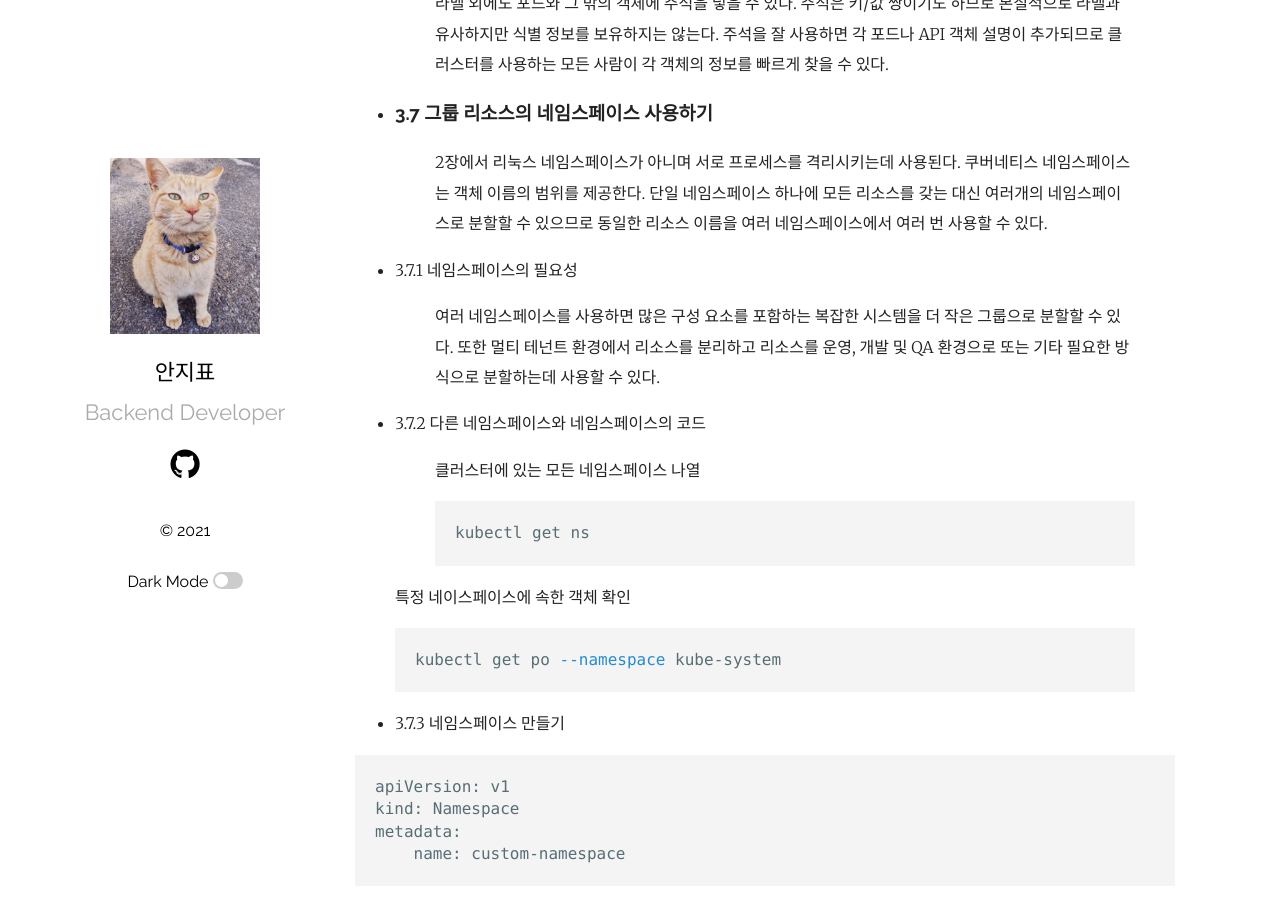
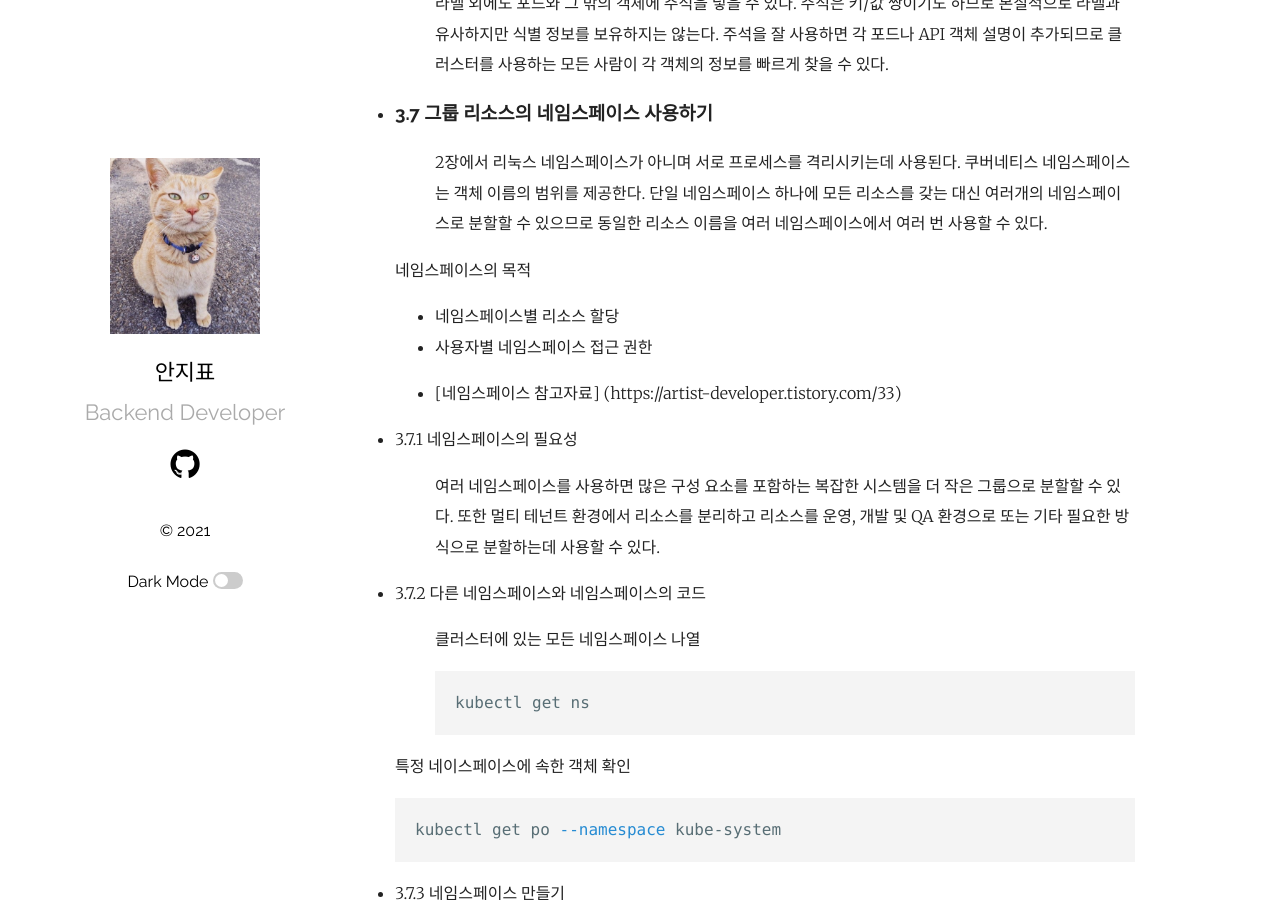
Before and after one commit to ppyong/ppyong.github.io, a Jekyll site: the page built from _posts/2021-09-27-kubernetes-in-action(chapter2~3).md, in a window 1280 px wide and 900 px high, scrolled down 9074 px. Built offline with Jekyll 4.4.1, drawn with Linux system fonts in a browser that asks for light colours; some of the changed text lies outside the part shown.

Commit message:
temp-20210104-1

```diff
--- a/_posts/2021-09-27-kubernetes-in-action(chapter2~3).md
+++ b/_posts/2021-09-27-kubernetes-in-action(chapter2~3).md
@@ -241,6 +241,12 @@ spec:
 - ### 3.7 그룹 리소스의 네임스페이스 사용하기
 > 2장에서 리눅스 네임스페이스가 아니며 서로 프로세스를 격리시키는데 사용된다. 쿠버네티스 네임스페이스는 객체 이름의 범위를 제공한다. 단일 네임스페이스 하나에 모든 리소스를 갖는 대신 여러개의 네임스페이스로 분할할 수 있으므로 동일한 리소스 이름을 여러 네임스페이스에서 여러 번 사용할 수 있다.
 
+> 네임스페이스의 목적
+> - 네임스페이스별 리소스 할당
+> - 사용자별 네임스페이스 접근 권한
+
+> * [네임스페이스 참고자료] (https://artist-developer.tistory.com/33)
+
 - 3.7.1 네임스페이스의 필요성
 > 여러 네임스페이스를 사용하면 많은 구성 요소를 포함하는 복잡한 시스템을 더 작은 그룹으로 분할할 수 있다. 또한 멀티 테넌트 환경에서 리소스를 분리하고 리소스를 운영, 개발 및 QA 환경으로 또는 기타 필요한 방식으로 분할하는데 사용할 수 있다.
 
```
Also changed, not shown: other parts of _posts/2021-09-27-kubernetes-in-action(chapter2~3).md (+1 -1 lines).
